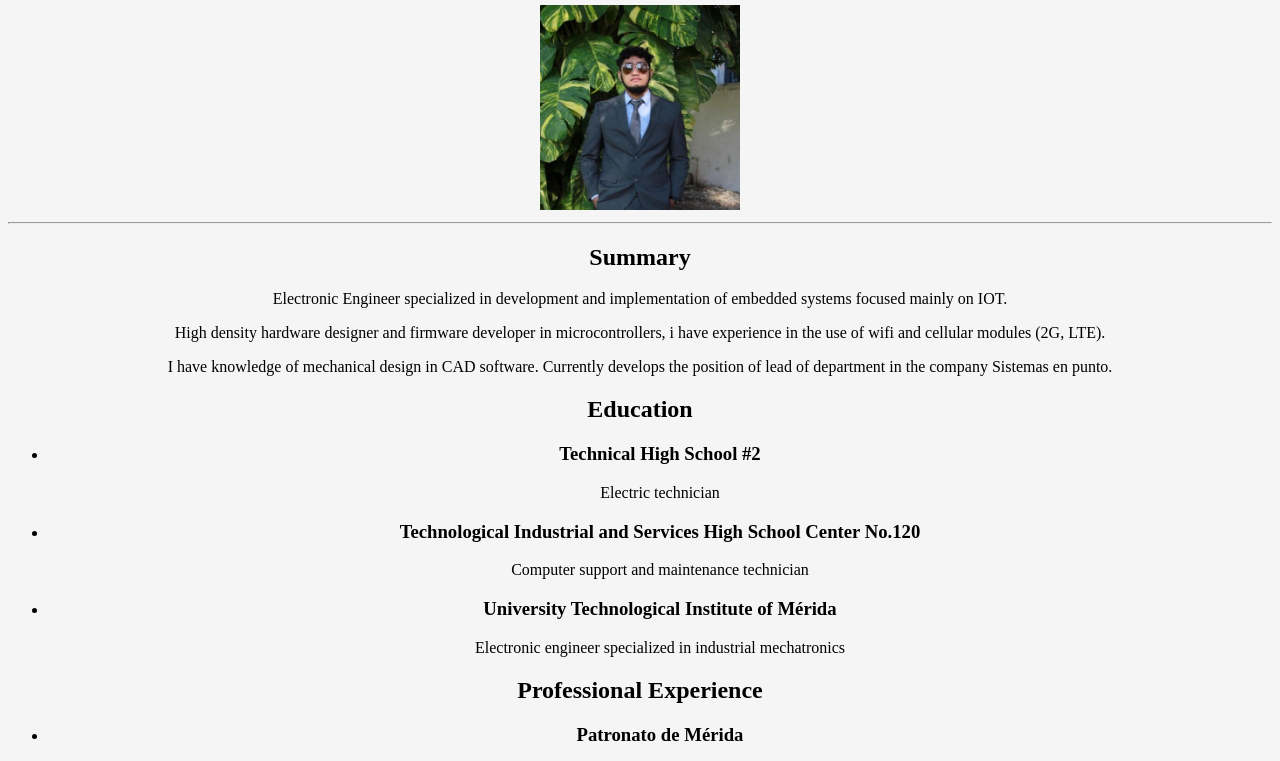
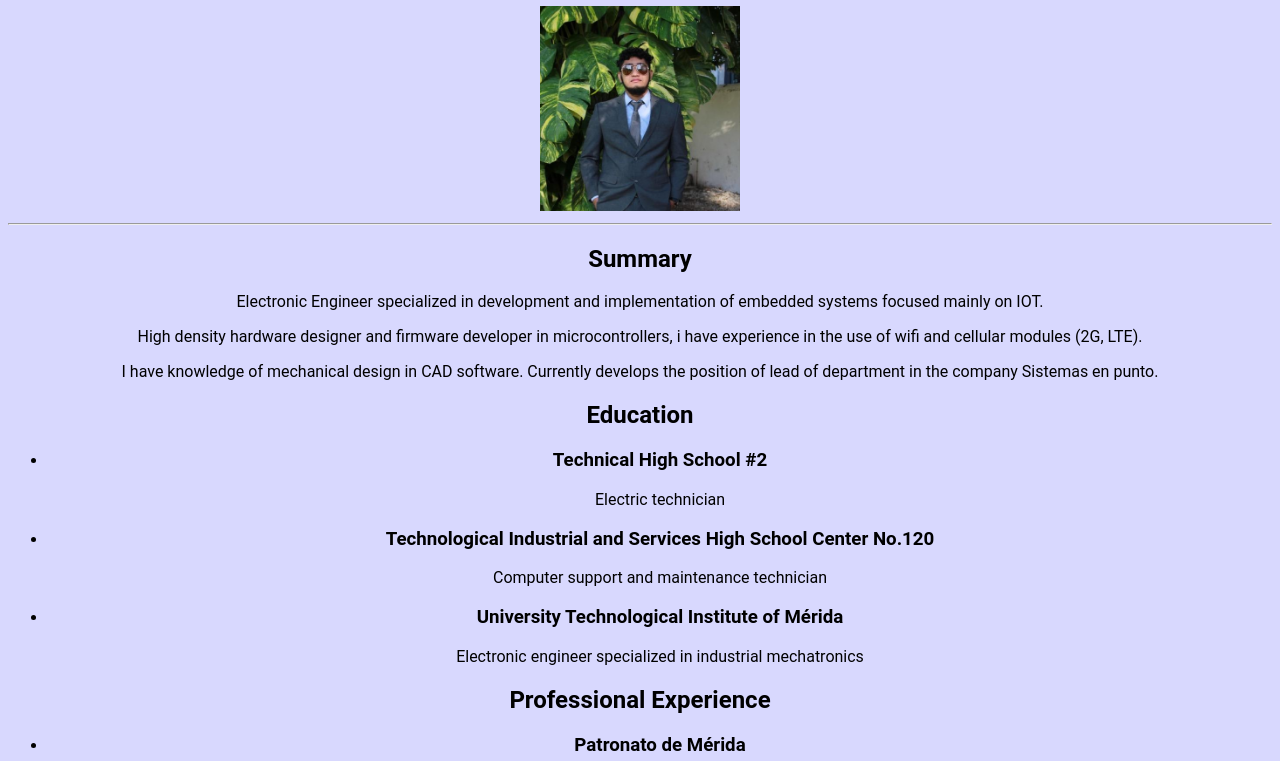
Before and after one commit to Jonathan-Burgos-Sustaita/CapstoneProject, a plain HTML site: page index.html in a window 1280 px wide. Shown: the part 75-836 px from the top of the page. Drawn offline with Linux system fonts and the light colour scheme.

Commit message:
Update Style.css

```diff
--- a/Style.css
+++ b/Style.css
@@ -1,4 +1,9 @@
 * {
-  background-color: whitesmoke;
+  background-color: #d8d8fe;
   text-align: center;
+  text-justify: le;
 }
+
+* {
+  font-family: 'Roboto', sans-serif;
+}
```
